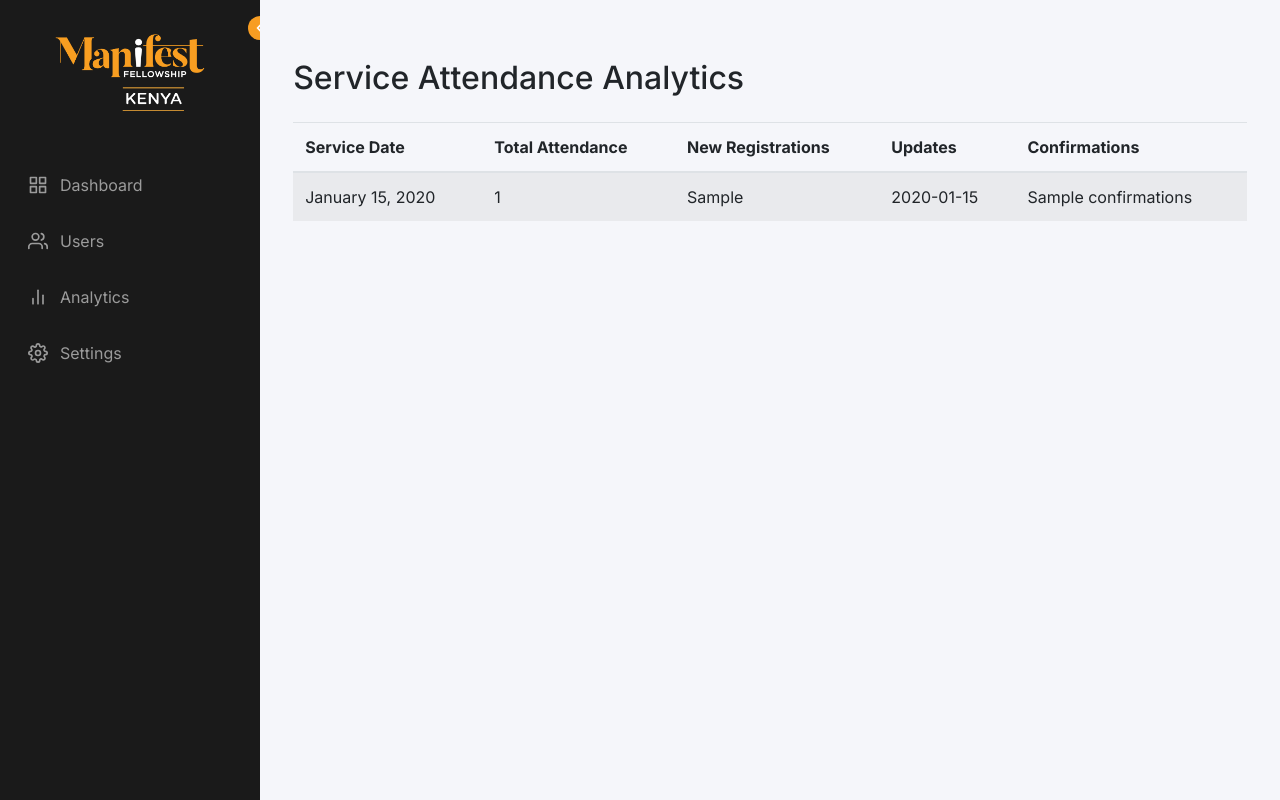
After one commit to am-derrick/church_reg, a Django app: template templates/custom_admin/analytics.html in a window 1280 px wide. The commit adds this page. Run offline with Django 5.2, Linux system fonts and the light colour scheme; the template is opened without the code that fills it: most values are stand-ins (such as "Sample title", 1, 10 or a date in 2020).

Commit message:
add: analytics page create showing registration stats

```diff
--- a/templates/custom_admin/admin_base.html
+++ b/templates/custom_admin/admin_base.html
@@ -226,7 +226,7 @@
                 </a>
             </li>
             <li>
-                <a href="#">
+                <a href="{% url 'attendance_analytics' %}">
                     <svg class="icon menu-icon" viewBox="0 0 24 24">
                         <line x1="18" y1="20" x2="18" y2="10" />
                         <line x1="12" y1="20" x2="12" y2="4" />
--- /dev/null
+++ b/templates/custom_admin/analytics.html
@@ -0,0 +1,44 @@
+{% extends 'custom_admin/admin_base.html' %}
+
+{% block content %}
+<div class="container mt-4">
+    <h2 class="mb-4">Service Attendance Analytics</h2>
+
+    {% if error_message %}
+    <div class="alert alert-danger" role="alert">
+        {{ error_message }}
+    </div>
+    {% endif %}
+
+    <div class="table-responsive">
+        <table class="table table-striped">
+            <thead>
+                <tr>
+                    <th>Service Date</th>
+                    <th>Total Attendance</th>
+                    <th>New Registrations</th>
+                    <th>Updates</th>
+                    <th>Confirmations</th>
+                </tr>
+            </thead>
+            <tbody>
+                {% if daily_attendance %}
+                    {% for record in daily_attendance %}
+                    <tr>
+                        <td>{{ record.date|date:"F d, Y" }}</td>
+                        <td>{{ record.total_attendance }}</td>
+                        <td>{{ record.new_registrations }}</td>
+                        <td>{{ record.updates }}</td>
+                        <td>{{ record.confirmations }}</td>
+                    </tr>
+                    {% endfor %}
+                {% else %}
+                    <tr>
+                        <td colspan="5" class="text-center">No attendance records found.</td>
+                    </tr>
+                {% endif %}
+            </tbody>
+        </table>
+    </div>
+</div>
+{% endblock %}
```
